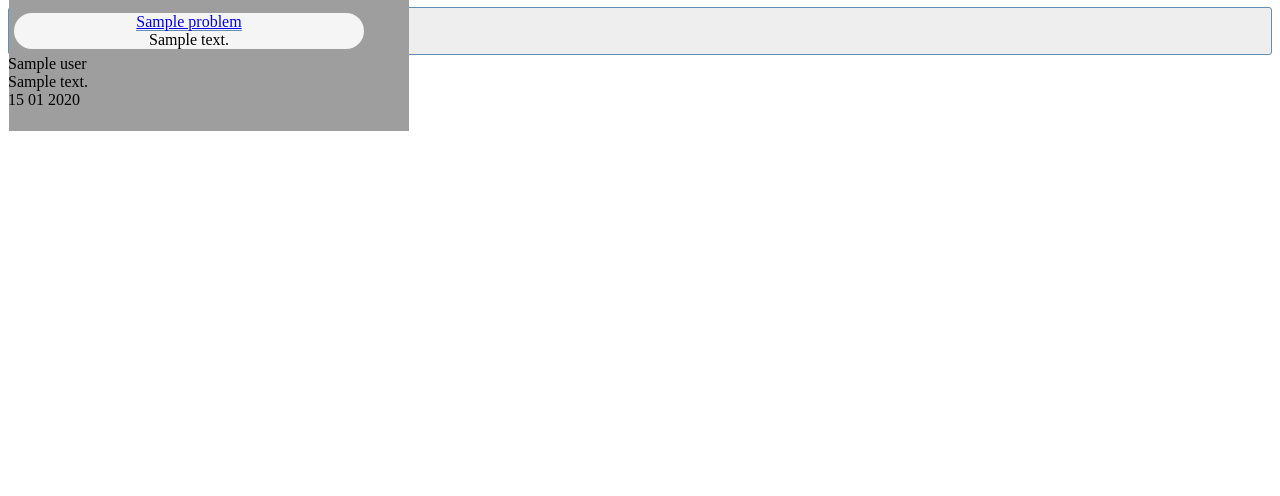
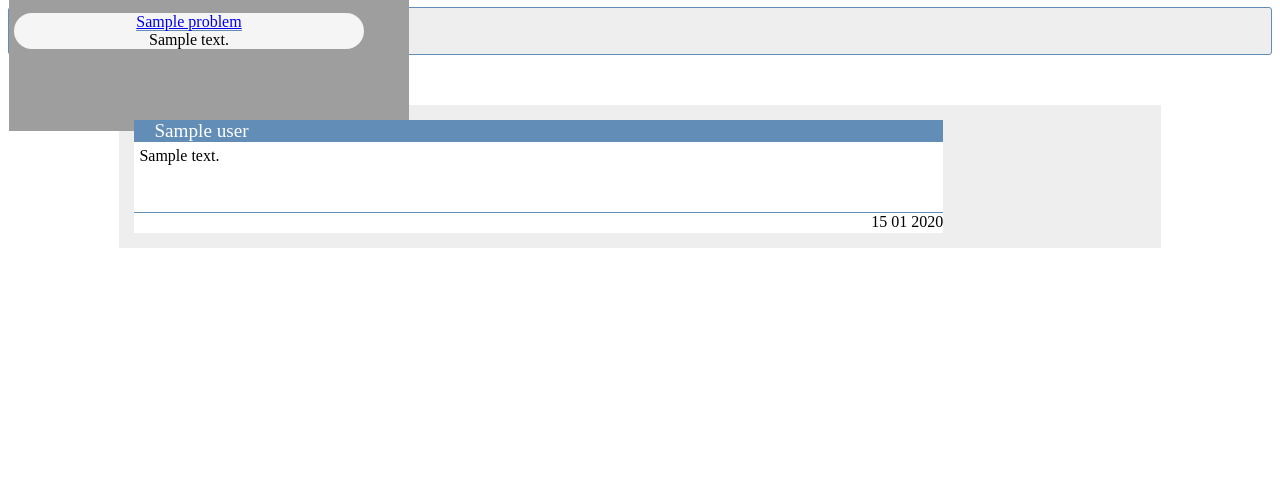
Before and after one commit to DenchikGol/django_solutions, a Django app: template problem/templates/problem/problem_list.html in a window 1280 px wide. Shown: the part 41-537 px from the top of the page. Run offline with Django 3.2, Linux system fonts and the light colour scheme; the template is opened without the code that fills it: most values are stand-ins (such as "Sample title", 1, 10 or a date in 2020).

Commit message:
add comment form

```diff
--- a/problem/models.py
+++ b/problem/models.py
@@ -43,7 +43,7 @@ class Comment(models.Model):
 
 
     class Meta:
-        ordering = ("created",)
+        ordering = ("-created",)
 
 
     def __str__(self):
--- a/problem/static/css/style.css
+++ b/problem/static/css/style.css
@@ -4,6 +4,7 @@
     --main-solution-color: #c9f0dd;
     --main-card-bg-color: whitesmoke;
     --hover-color: rgb(175, 175, 175);
+    --comment-color: rgb(125, 225, 255);
 }
 
 #top-menu{
@@ -98,5 +99,75 @@
 
 .symptom-name{
     font-size: larger;
+}
 
+/* comments */
+
+.comment-tree{
+    display: flex;
+    width: 80%;
+    margin: auto;
+    margin-top: 50px;
+    padding: 15px;
+    background-color: var(--main-container-bg-color);
+    justify-content: center;
+    flex-direction: column;
 }
+
+.mb-6{
+    display: flex;
+    flex-direction: column;
+    width: 60%;
+    justify-content: center;
+}
+
+.username, .comment-author{
+    padding-left: 20px;
+    background-color: var(--main-border-color);
+    color: white;
+    font-size: larger;
+}
+
+#id_body{
+    width: 100%;
+    box-sizing: border-box;
+    min-height: 60px;
+    resize: none;
+    word-wrap: break-word;
+    overflow: hidden;
+    border: none;
+    font-size: 16px;
+    border-radius: 10px;
+}
+
+.control{
+    display: flex;
+    justify-content: flex-end;
+}
+
+.comment-container{
+    display: flex;
+    flex-direction: column;
+    gap: 15px;
+}
+
+.comment{
+    display: flex;
+    justify-content: center;
+    flex-direction: column;
+    width: 80%;
+}
+
+.comment-body{
+    min-height: 60px;
+    padding: 5px;
+    background-color: white;
+    border-bottom:1px solid var(--main-border-color);
+}
+
+.comment-footer{
+    display: flex;
+    min-height: 20px;
+    justify-content: flex-end;
+    background-color: white;
+}
--- a/problem/urls.py
+++ b/problem/urls.py
@@ -3,7 +3,7 @@ from . import views
 
 
 urlpatterns = [
-    path('', views.ProblemListView.as_view(), name="problems"),
+    path('', views.problems, name="problems"),
     path('prbolem/<slug:pk>', views.ProblemDetailView.as_view(), name="problem_detail"),
     path("search/", views.SearchResultsView.as_view(), name="search_results"),
     path("symptom/<slug:pk>", views.SymptomDetailView.as_view(), name="symptom_detail"),
```
Also changed, not shown: problem/forms.py (+7 -2 lines), problem/views.py (+20 -5 lines), db.sqlite3, problem/migrations/0007_rename_text_comment_body.py (added).
